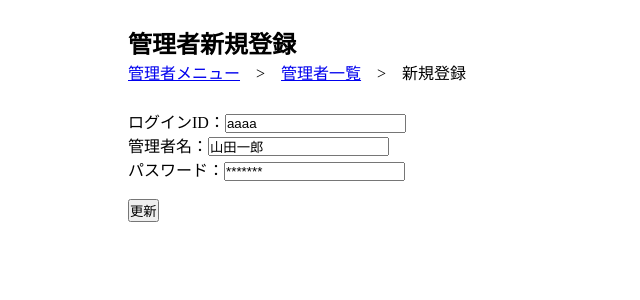
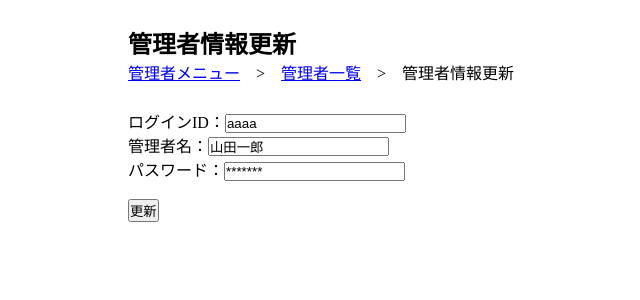
Before and after one commit to tasuku1215/HAL_Cinema, a PHP site: the page made by master/くにまさますたー/masterEdit.php in a window 1280 px wide. Shown: the part 70-370 px from the top of the page, without its empty margins (0-640 px from the left). Run offline with PHP 8.4, Linux system fonts and the light colour scheme.

Commit message:
文章修正

```diff
--- a/master/くにまさますたー/masterEdit.php
+++ b/master/くにまさますたー/masterEdit.php
@@ -16,8 +16,8 @@
     <div id="dummy2"></div>
 
     <div id="main_box">
-        <h2>管理者新規登録</h2>
-        <p><a href="../index.php">管理者メニュー</a>　>　<a href="../masterList.php">管理者一覧</a>　>　新規登録</p>
+        <h2>管理者情報更新</h2>
+        <p><a href="../index.php">管理者メニュー</a>　>　<a href="../masterList.php">管理者一覧</a>　>　管理者情報更新</p>
     </div>
 
     <div id="dummy2"></div>
```
